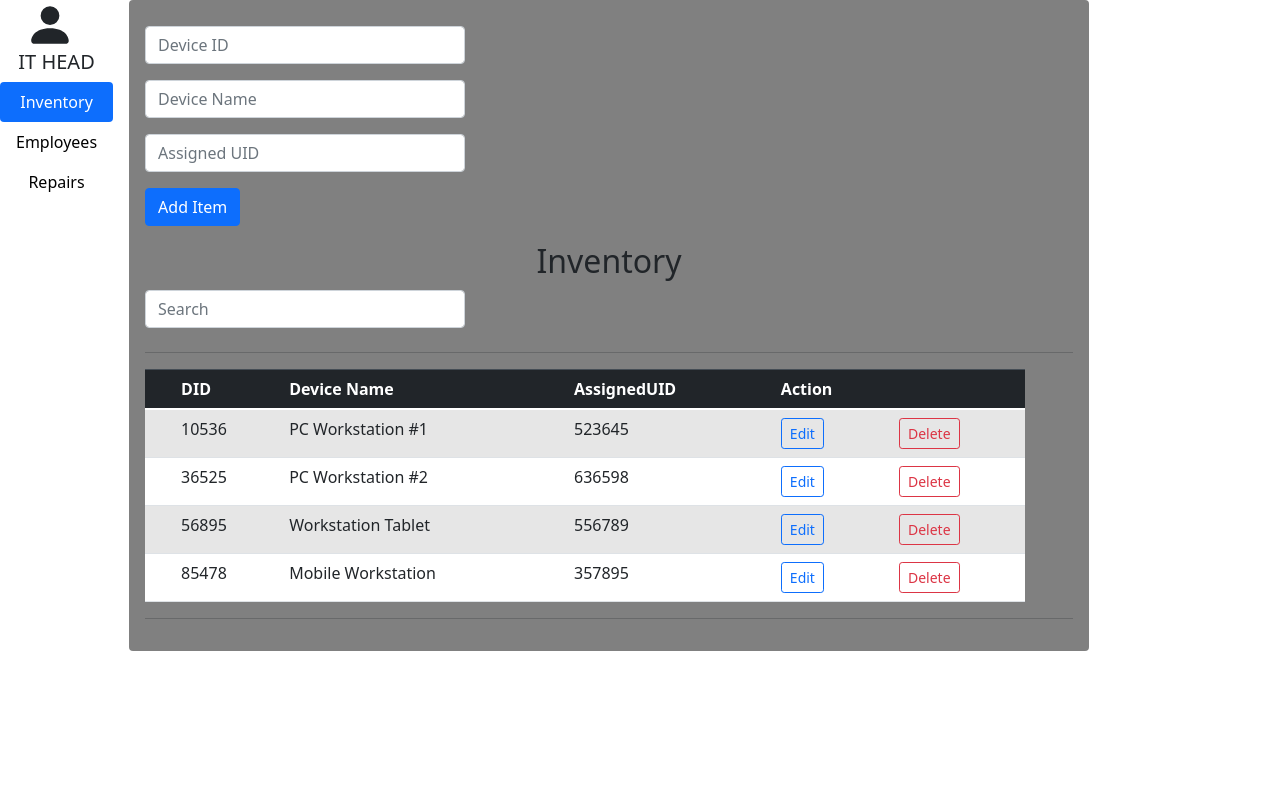
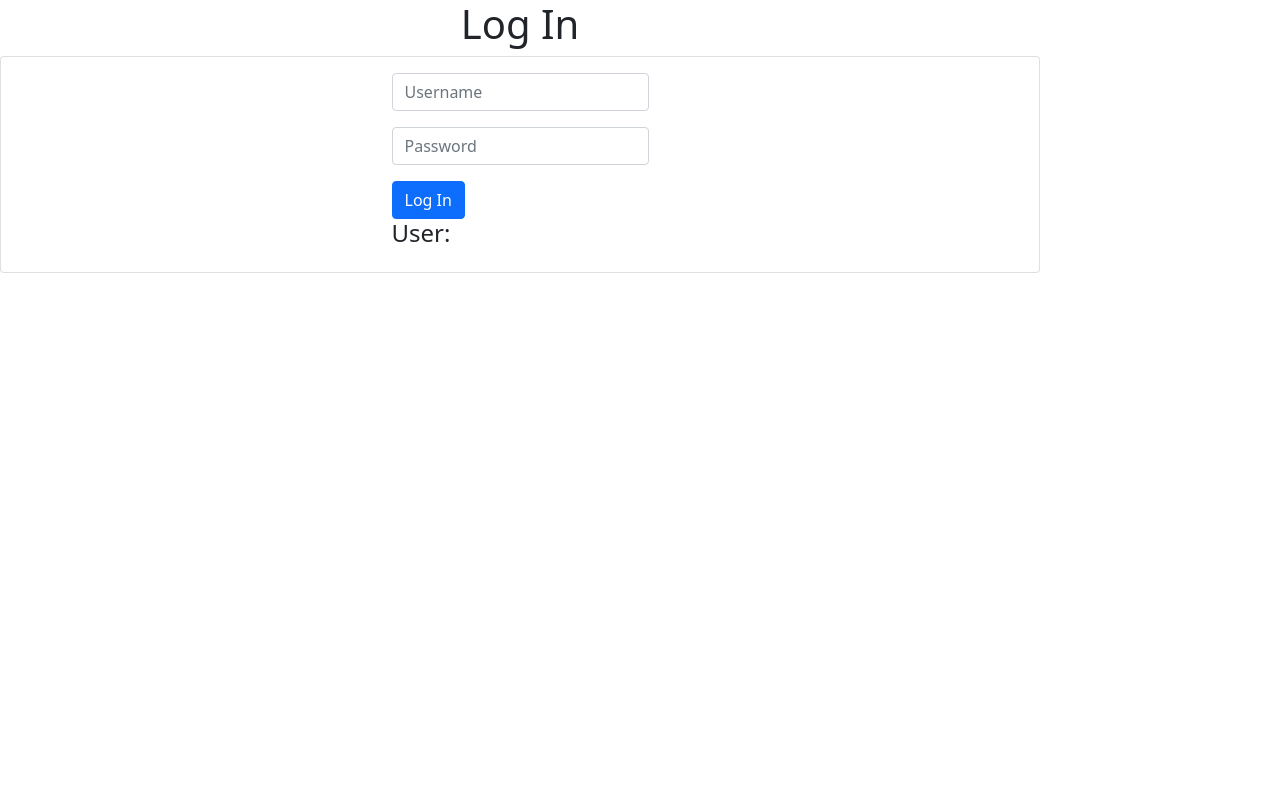
Before and after one commit to JobeFarkley/sdt-inventory-cfscqx, an Angular app: page / in a window 1280 px wide. Shown: the top 798 px of the page. Built offline with nearby package versions, Linux system fonts and the light colour scheme.

Commit message:
1 file modified

```diff
--- a/src/app/app.component.html
+++ b/src/app/app.component.html
@@ -1,4 +1,4 @@
-
+<app-login></app-login>
 
 
 <app-it-head-details></app-it-head-details>
```
